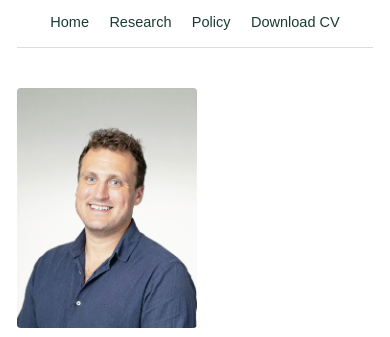
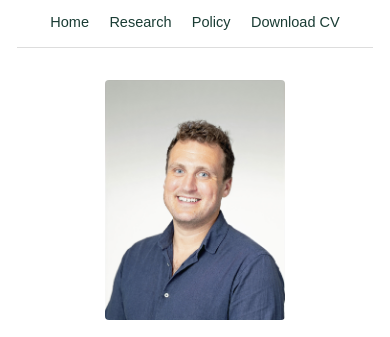
Before and after one commit to kasingerj/Personal_website, a plain HTML site: page index.html in a window 390 px wide. Shown: the top 337 px of the page. Drawn offline with Linux system fonts and the light colour scheme.

Commit message:
Center intro picture on mobile (override desktop stretch)

```diff
--- a/index.html
+++ b/index.html
@@ -398,6 +398,8 @@
 
             .intro img {
                 width: 180px;
+                align-self: center;
+                margin-top: 0;
             }
 
             .intro-text h1 {
```
